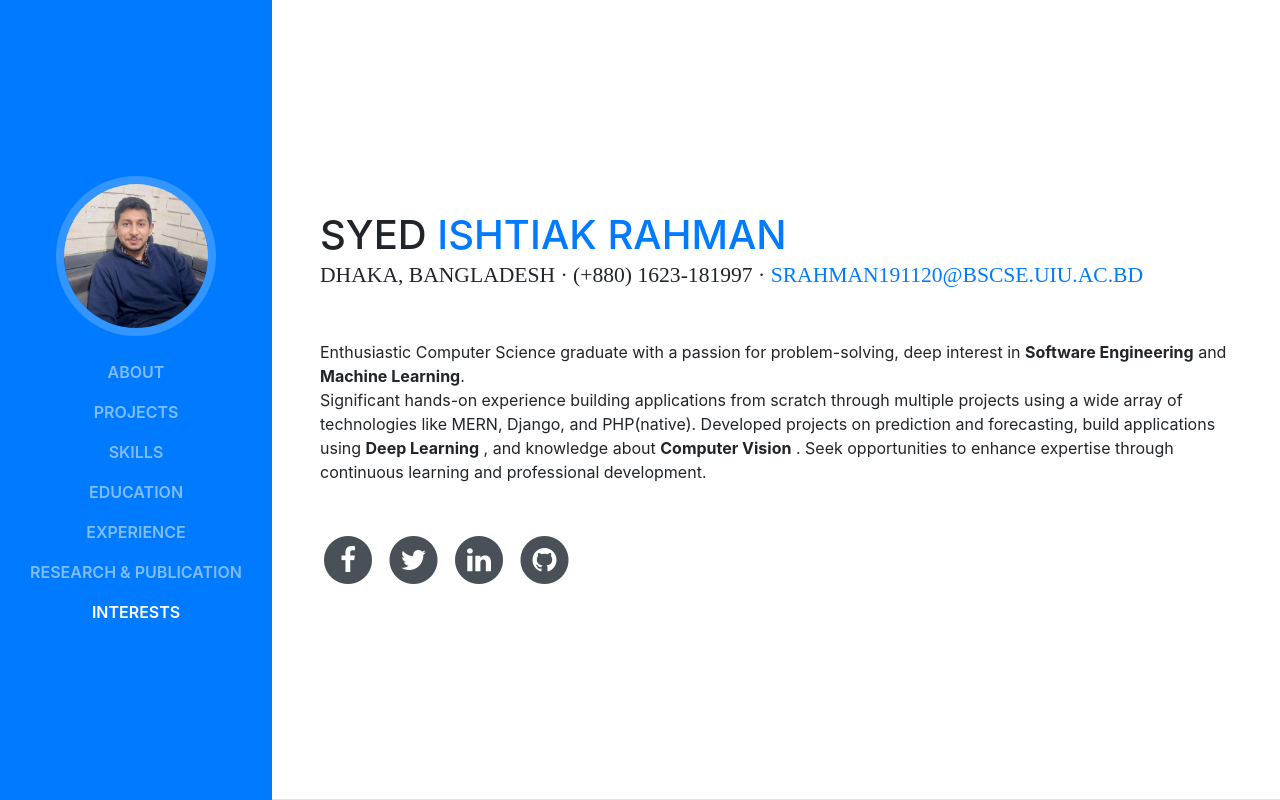
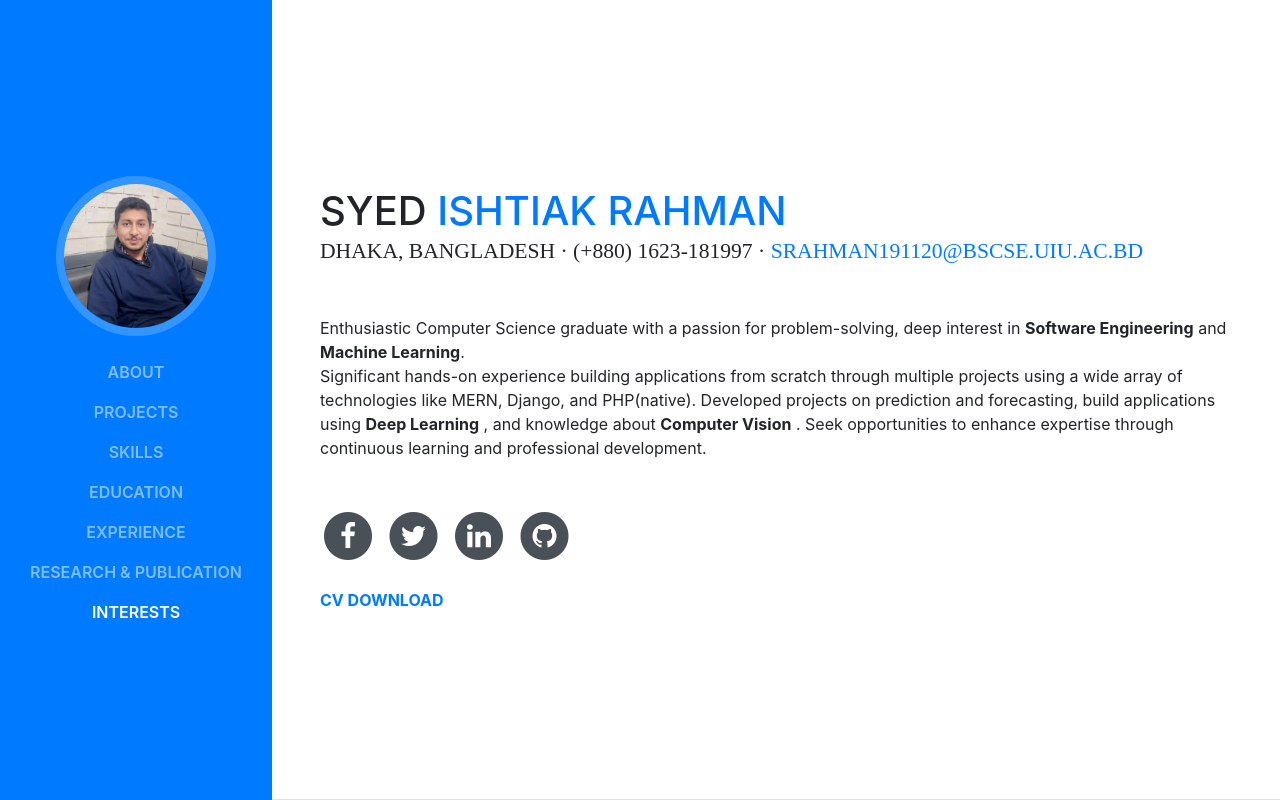
Before and after one commit to Ishti97/portfolio, a website with bundled scripts: page index.html in a window 1280 px wide. Shown: the top 800 px of the page. Built offline with nearby package versions, Linux system fonts and the light colour scheme; a web font is replaced by a local one.

Commit message:
Update index.html

```diff
--- a/index.html
+++ b/index.html
@@ -145,6 +145,8 @@
               </a>
             </li>
           </ul>
+           <br>
+          <b><a href="cv/CV_SyedIshtiakRahman.pdf" download="syed-ishtiak-rahman.pdf">CV DOWNLOAD</a></b>
         </div>
       </section>
 
```
